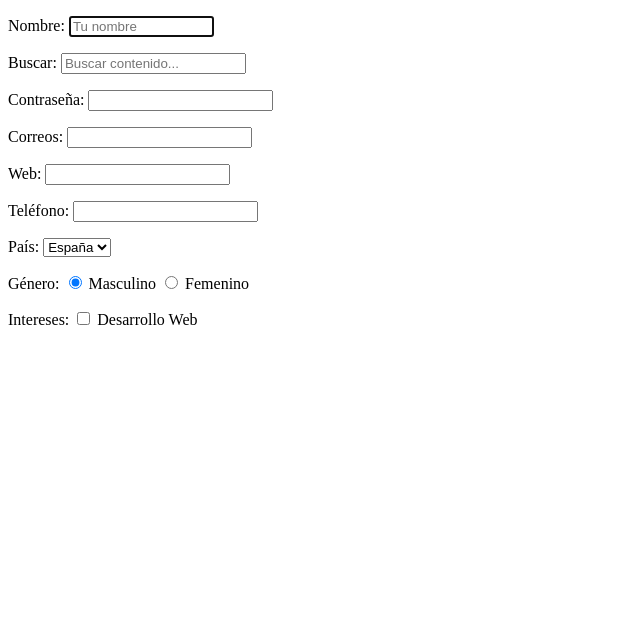
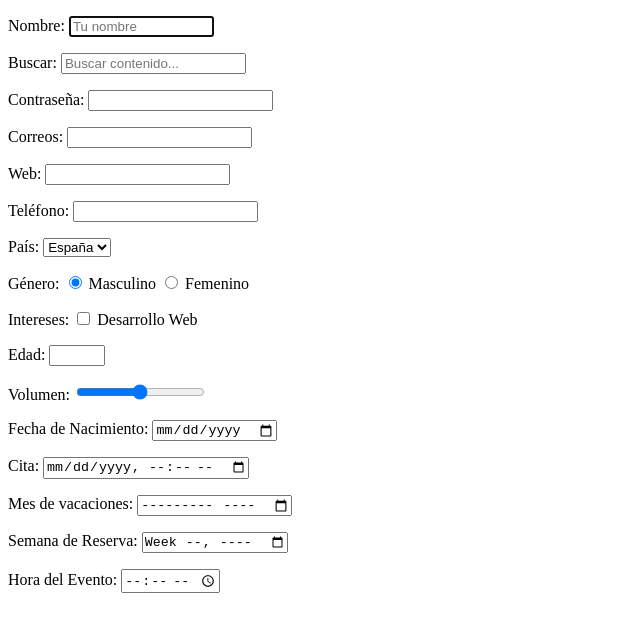
Before and after one commit to PAUUUUUUUUUUU/Tarea-1.9-correccion, a plain HTML site: page index.html in a window 1280 px wide. Shown: the whole page, without its empty margins (0-640 px from the left). Drawn offline with Linux system fonts and the light colour scheme.

Commit message:
números y fechas

```diff
--- a/index.html
+++ b/index.html
@@ -20,7 +20,7 @@
 
         <!-- p: define un párrafo de texto para organizar y estructurar el contenido en bloques -->
         <p>
-            <!-- label: represents una etiqueta o texto explicativo para un elemento del formulario -->
+            <!-- label: representa una etiqueta o texto explicativo para un elemento del formulario -->
             <!-- for: vincula la etiqueta con el id del input que está controlando -->
             <label for="nombre">Nombre:</label>
             <!-- input: crea un campo interactivo para que el usuario introduzca datos -->
@@ -98,6 +98,51 @@
             <label for="int_web">Desarrollo Web</label>
         </p>
 
+        <p>
+            <label for="edad">Edad:</label>
+            <!-- number: campo numérico que restringe la entrada de datos a solo números -->
+            <!-- min: define el valor mínimo numérico o de fecha permitido en el control -->
+            <!-- max: define el valor máximo numérico o de fecha permitido en el control -->
+            <!-- step: especifica los saltos o incrementos de los valores en campos numéricos o de fecha -->
+            <input type="number" id="edad" name="edad" min="18" max="99" step="1">
+        </p>
+
+        <p>
+            <label for="volumen">Volumen:</label>
+            <!-- range: control deslizante para seleccionar un valor numérico aproximado de un rango -->
+            <input type="range" id="volumen" name="volumen" min="0" max="100">
+        </p>
+
+        <p>
+            <label for="fecha_nacimiento">Fecha de Nacimiento:</label>
+            <!-- date: selector de fecha completa que incluye año, mes y día de forma visual -->
+            <input type="date" id="fecha_nacimiento" name="fecha_nacimiento">
+        </p>
+
+        <p>
+            <label for="reunion">Cita:</label>
+            <!-- datetime-local: selector de fecha y hora local juntas sin especificar zona horaria -->
+            <input type="datetime-local" id="reunion" name="reunion">
+        </p>
+
+        <p>
+            <label for="mes_vacaciones">Mes de vacaciones:</label>
+            <!-- month: selector para escoger de forma específica un mes y un año concretos -->
+            <input type="month" id="mes_vacaciones" name="mes_vacaciones">
+        </p>
+
+        <p>
+            <label for="semana_reserva">Semana de Reserva:</label>
+            <!-- week: selector para elegir una semana y un año específicos del calendario -->
+            <input type="week" id="semana_reserva" name="semana_reserva">
+        </p>
+
+        <p>
+            <label for="hora_evento">Hora del Evento:</label>
+            <!-- time: selector para introducir una hora específica compuesta por horas y minutos -->
+            <input type="time" id="hora_evento" name="hora_evento">
+        </p>
+
     </form>
 
 </body>
```
